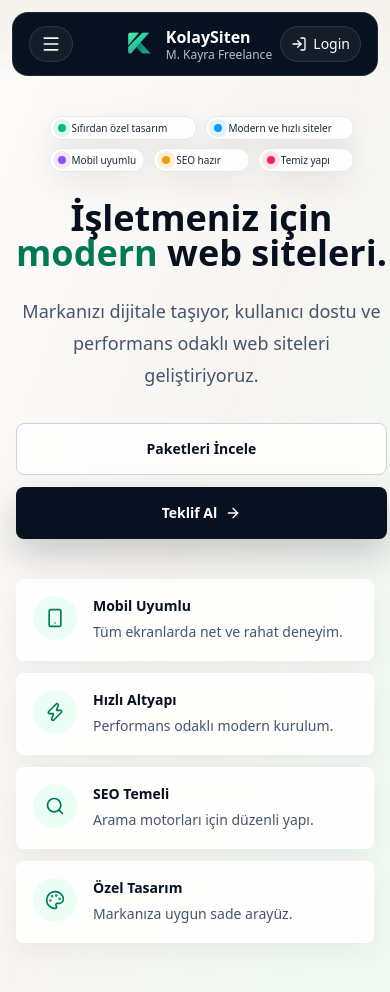
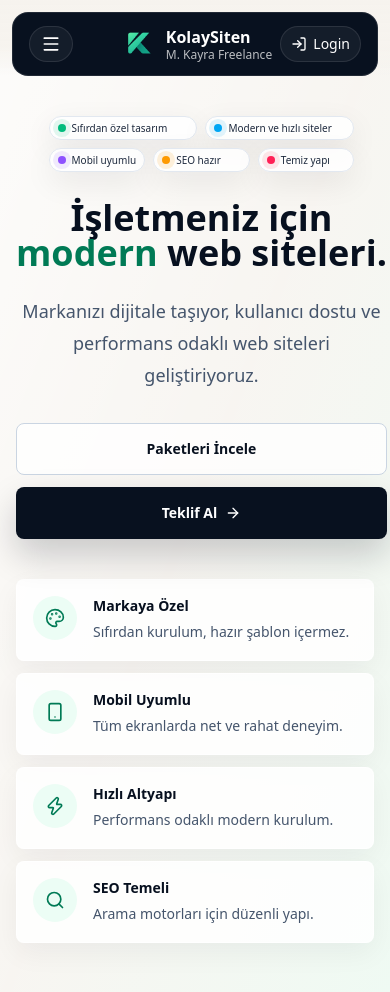
Before and after one commit to kolaysiten/clients, a Next.js app: page / in a window 390 px wide. Shown: the top 992 px of the page. Built offline with nearby package versions, Linux system fonts and the light colour scheme.

Commit message:
refactor HeroSection: update featureItems for clarity; enhance styles for improved interactivity and responsiveness

```diff
--- a/src/sections/home/hero-section.tsx
+++ b/src/sections/home/hero-section.tsx
@@ -30,6 +30,11 @@ const badgeItems = [
 
 const featureItems = [
   {
+    icon: Palette,
+    title: "Markaya Özel",
+    text: "Sıfırdan kurulum, hazır şablon içermez.",
+  },
+  {
     icon: Smartphone,
     title: "Mobil Uyumlu",
     text: "Tüm ekranlarda net ve rahat deneyim.",
@@ -43,11 +48,6 @@ const featureItems = [
     icon: Search,
     title: "SEO Temeli",
     text: "Arama motorları için düzenli yapı.",
-  },
-  {
-    icon: Palette,
-    title: "Özel Tasarım",
-    text: "Markanıza uygun sade arayüz.",
   },
 ];
 
@@ -157,7 +157,7 @@ const heroStyles = {
   titleLine: "block whitespace-nowrap",
   titleAccent: "text-emerald-700",
   description: "mt-6 max-w-xl text-lg leading-8 text-slate-600 md:text-xl xl:max-w-[40rem]",
-  actions: "mt-8 flex w-full flex-col gap-3 md:w-max md:flex-row md:items-center",
+  actions: "mt-8 flex w-full flex-col gap-3 md:flex-row md:items-center md:justify-center xl:w-full xl:justify-end",
   primaryAction:
     "inline-flex h-[52px] min-h-[52px] w-full items-center justify-center gap-2 rounded-lg bg-[#08111f] px-6 text-sm font-semibold text-white shadow-[0_16px_35px_rgba(8,17,31,0.2)] transition hover:bg-slate-800 md:w-auto",
   secondaryAction:
@@ -167,12 +167,12 @@ const heroStyles = {
     "h-auto w-full max-w-[465px] select-none drop-shadow-[0_28px_65px_rgba(8,17,31,0.18)]",
   features: "mt-10 grid gap-3 grid-cols-1 md:mt-14 md:grid-cols-2 xl:grid-cols-4",
   featureCard:
-    "flex items-start gap-4 rounded-lg border border-white/70 bg-white/85 p-4 shadow-[0_10px_28px_rgba(8,17,31,0.05)]",
+    "group flex items-start gap-4 rounded-lg border border-white/70 bg-white/85 p-4 shadow-[0_10px_28px_rgba(8,17,31,0.05)] transition duration-300 ease-out hover:-translate-y-0.5 hover:border-slate-200 hover:bg-white hover:shadow-[0_18px_40px_rgba(8,17,31,0.09)]",
   featureIcon:
-    "flex h-11 w-11 shrink-0 items-center justify-center rounded-full bg-emerald-50 text-emerald-700",
+    "flex h-11 w-11 shrink-0 items-center justify-center rounded-full bg-emerald-50 text-emerald-700 transition duration-300 ease-out group-hover:scale-105 group-hover:bg-emerald-100",
   featureText: "flex min-w-0 flex-col",
-  featureTitle: "text-sm font-semibold text-[#07101f]",
-  featureDescription: "mt-1 text-sm leading-6 text-slate-600",
+  featureTitle: "text-sm font-semibold text-[#07101f] transition duration-300 ease-out group-hover:text-emerald-800",
+  featureDescription: "mt-1 text-sm leading-6 text-slate-600 transition duration-300 ease-out group-hover:text-slate-700",
 };
 
 const heroVariants = {
```
